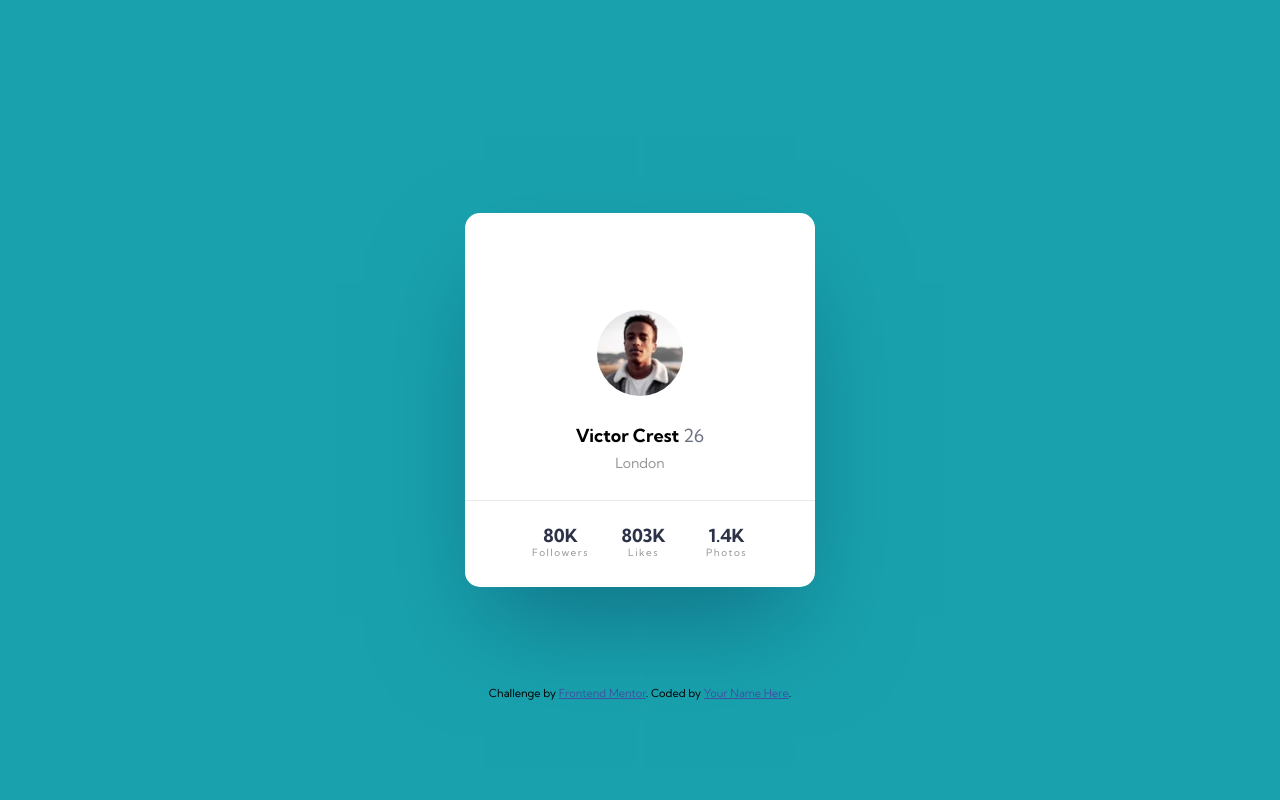
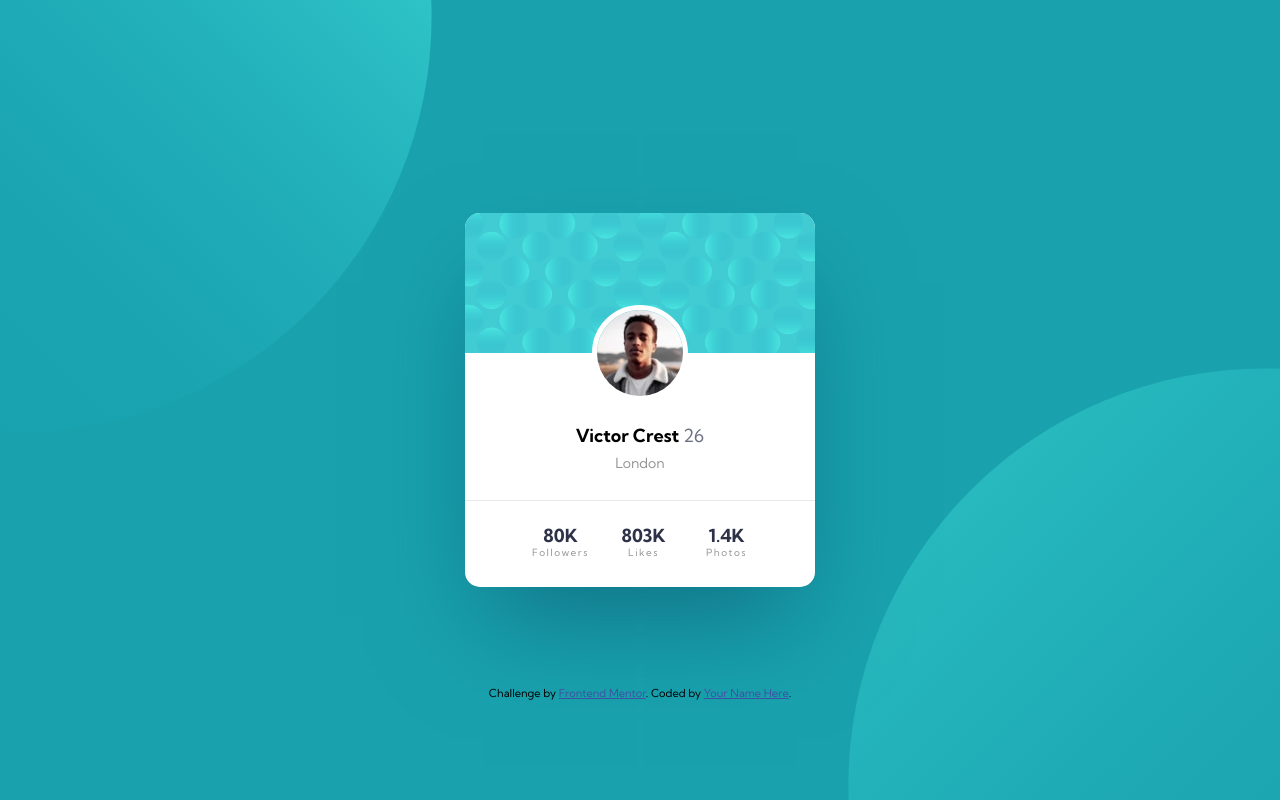
Before and after one commit to hermannleboss/profile-card-component, a website built with Vite: page index.html in a window 1280 px wide. Built offline with nearby package versions, Linux system fonts and the light colour scheme; files whose address does not match are found by name.

Commit message:
refactor

```diff
--- a/index.html
+++ b/index.html
@@ -5,7 +5,7 @@
     <meta name="viewport" content="width=device-width, initial-scale=1.0">
     <!-- displays site properly based on user's device -->
 
-    <link rel="icon" type="image/png" sizes="32x32" href="src/images/favicon-32x32.png">
+    <link rel="icon" type="image/png" sizes="32x32" href="public/images/favicon-32x32.png">
 
     <title>Frontend Mentor | Profile card component</title>
 
@@ -17,7 +17,7 @@
 
         </div>
         <div class="card__user-info">
-            <img src="src/images/image-victor.jpg" alt="user" class="card__user-info__img">
+            <img src="public/images/image-victor.jpg" alt="user" class="card__user-info__img">
             <h1 class="card__user-info__name">Victor Crest <span>26</span></h1>
             <p class="card__user-info__town">London</p>
 
--- a/src/sass/main.scss
+++ b/src/sass/main.scss
@@ -43,7 +43,7 @@
   flex-direction: column;
   min-height: 100vh;
   background-color: $dark-cyan;
-  background-image: url("src/images/bg-pattern-top.svg"), url("src/images/bg-pattern-bottom.svg");
+  background-image: url("../../public/images/bg-pattern-top.svg"), url("../../public/images/bg-pattern-bottom.svg");
   background-repeat: no-repeat, no-repeat;
 
   background-position: top -150px left -200px, bottom -150px right -200px;
@@ -68,7 +68,7 @@
   &__banner {
     height: 140px;
     width: 350px;
-    background-image: url("src/images/bg-pattern-card.svg");
+    background-image: url("../../public/images/bg-pattern-card.svg");
   }
 
   &__user-info {
```
Also changed, not shown: public/images/bg-pattern-bottom.svg (renamed from src/images/bg-pattern-bottom.svg), public/images/bg-pattern-card.svg (renamed from src/images/bg-pattern-card.svg), public/images/bg-pattern-top.svg (renamed from src/images/bg-pattern-top.svg), public/images/favicon-32x32.png (renamed from src/images/favicon-32x32.png), public/images/image-victor.jpg (renamed from src/images/image-victor.jpg).
